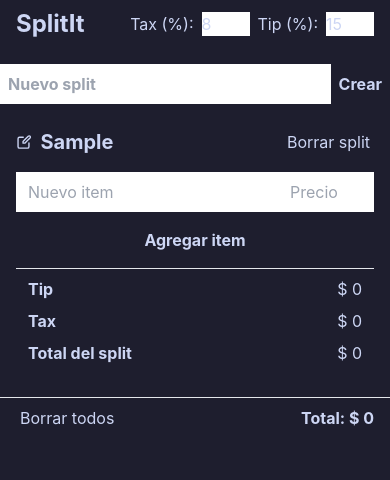
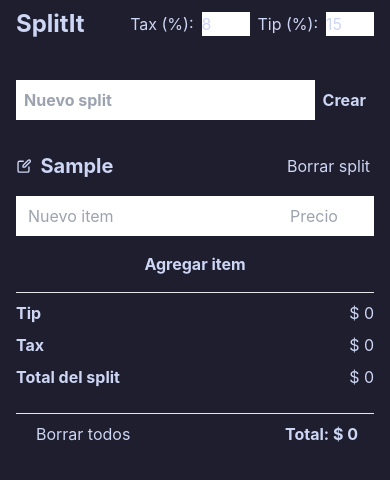
Before and after one commit to Jodarini/SplitIt, a Vue app: page / in a window 390 px wide. Both pictures are taken after typing "Sample" into the empty fields and a click on the button "Crear". Shown: the top 480 px of the page. Built offline with nearby package versions, Linux system fonts and the light colour scheme; what @catppuccin/tailwindcss would draw is missing.

Commit message:
style: better spacing and padding

```diff
--- a/src/App.vue
+++ b/src/App.vue
@@ -81,7 +81,7 @@
         </div>
       </div>
     </header>
-    <main>
+    <main class="p-4 md:p-0">
       <p v-if="store.bills.length === 0" class="m-4 mb-0 bg-ctp-surface0 p-2">
         <b>¡Aún no tienes ningún split! </b>¡Empieza a dividir la cuenta!
         Escribe el nombre del primer <b>split </b>y dale a <b>Crear</b>.
--- a/src/components/BillComp.vue
+++ b/src/components/BillComp.vue
@@ -64,7 +64,7 @@
 </script>
 
 <template>
-  <div class="m-2 mb-6 flex flex-col gap-2 p-2">
+  <div class="my-6 flex flex-col gap-2 md:p-0">
     <div
       ref="nameDiv"
       class="flex items-center justify-between gap-2"
--- a/src/components/UserTotal.vue
+++ b/src/components/UserTotal.vue
@@ -32,15 +32,15 @@
 </script>
 
 <template>
-  <div class="flex w-full justify-between px-3">
+  <div class="flex w-full justify-between">
     <p class="font-bold">Tip</p>
     <p class="">{{ formattedTip }}</p>
   </div>
-  <div class="flex w-full justify-between px-3">
+  <div class="flex w-full justify-between">
     <p class="font-bold">Tax</p>
     <p class="">{{ formattedTax }}</p>
   </div>
-  <div class="flex w-full justify-between px-3">
+  <div class="flex w-full justify-between">
     <p class="font-bold">Total del split</p>
     <p class="">{{ formattedTotal }}</p>
   </div>
```
